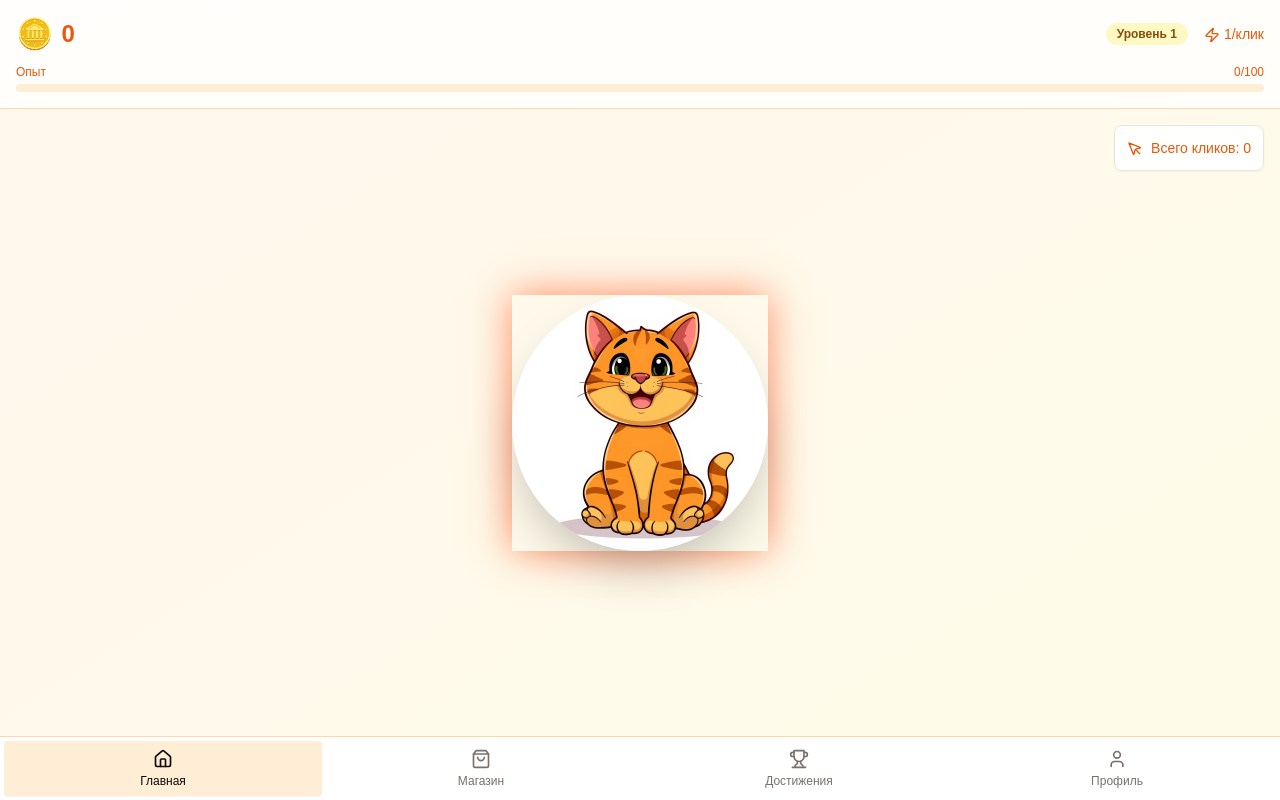
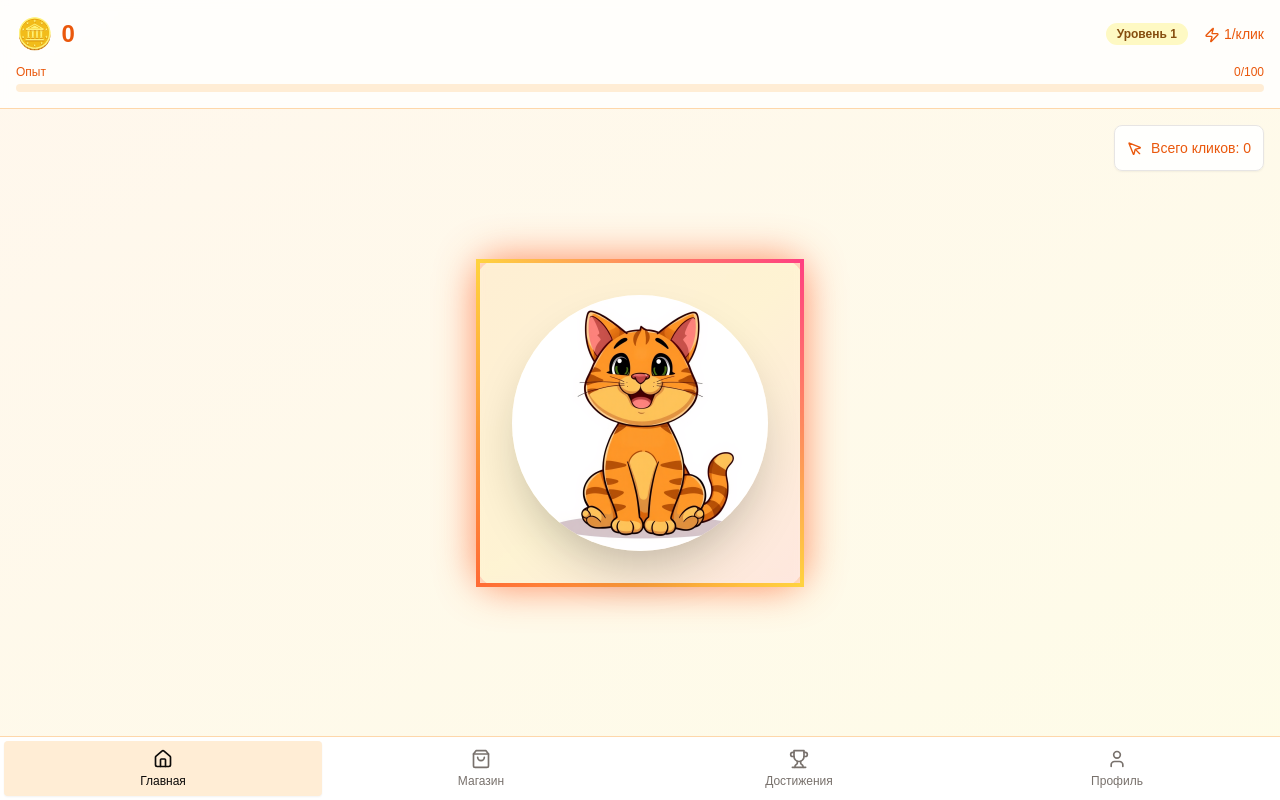
Before and after one commit to pr-poehali-dev/cat-kombat-game, a React (Vite) app: page / in a window 1280 px wide. Built offline with nearby package versions, Linux system fonts and the light colour scheme.

Commit message:
feat: улучшение визуального оформления интерфейса

```diff
--- a/src/pages/Index.tsx
+++ b/src/pages/Index.tsx
@@ -163,7 +163,11 @@ const Index = () => {
               <div className="flex-1 flex items-center justify-center relative overflow-hidden">
                 <div className="relative">
                   <div
-                    className="relative cursor-pointer select-none transition-transform duration-200 hover:scale-105 animate-pulse-glow"
+                    className="relative cursor-pointer select-none transition-transform duration-200 hover:scale-105 animate-pulse-glow p-8 rounded-3xl bg-gradient-to-br from-orange-100 via-yellow-50 to-pink-100 border-4 border-gradient-to-r from-orange-300 to-pink-300 shadow-2xl backdrop-blur-sm"
+                    style={{
+                      background: 'linear-gradient(135deg, rgba(255,154,0,0.1) 0%, rgba(255,193,7,0.1) 50%, rgba(255,64,129,0.1) 100%)',
+                      borderImage: 'linear-gradient(45deg, #FF6B35, #FFD23F, #FF4081) 1'
+                    }}
                     onClick={handleCatClick}
                   >
                     <img
```
